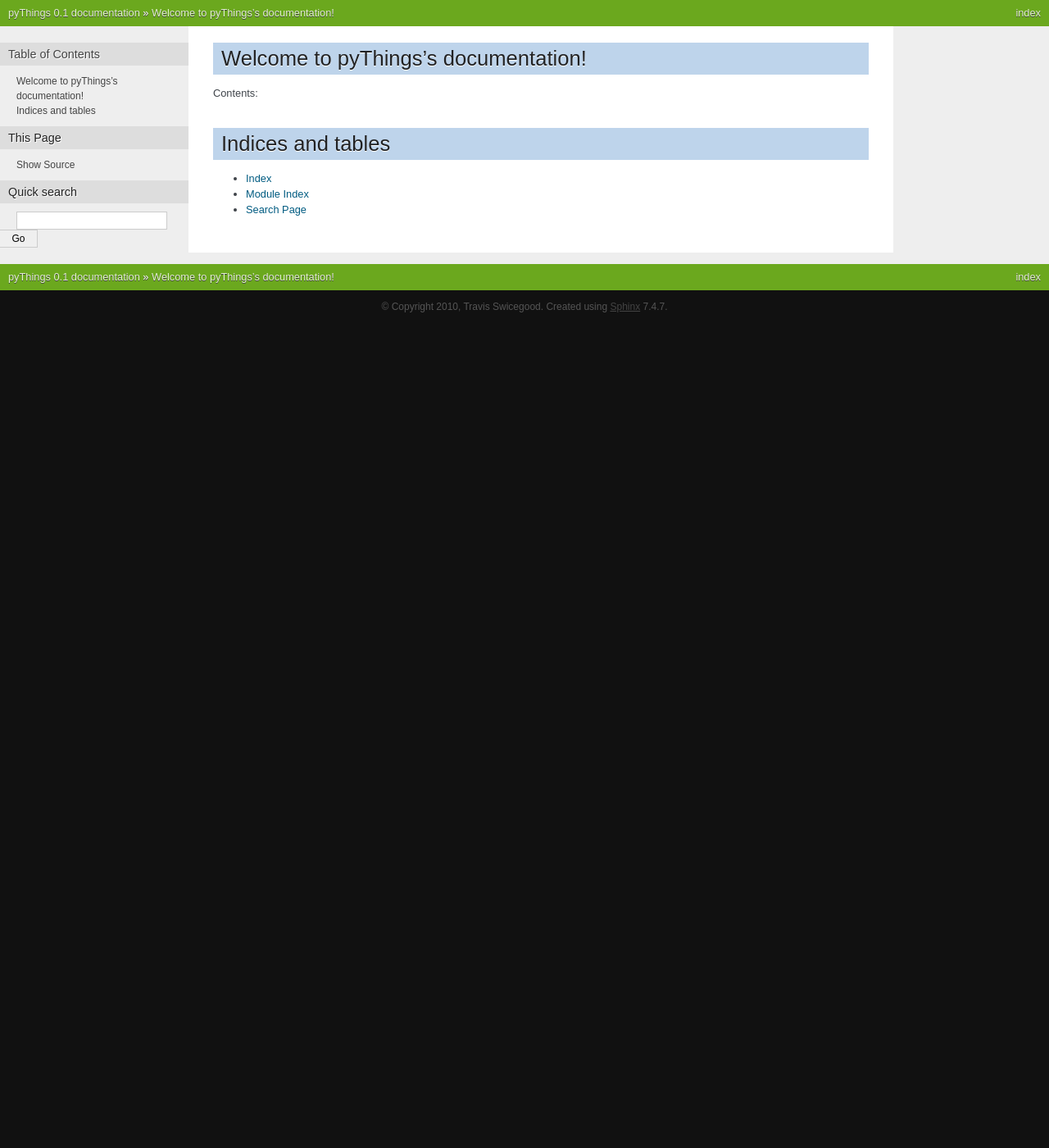
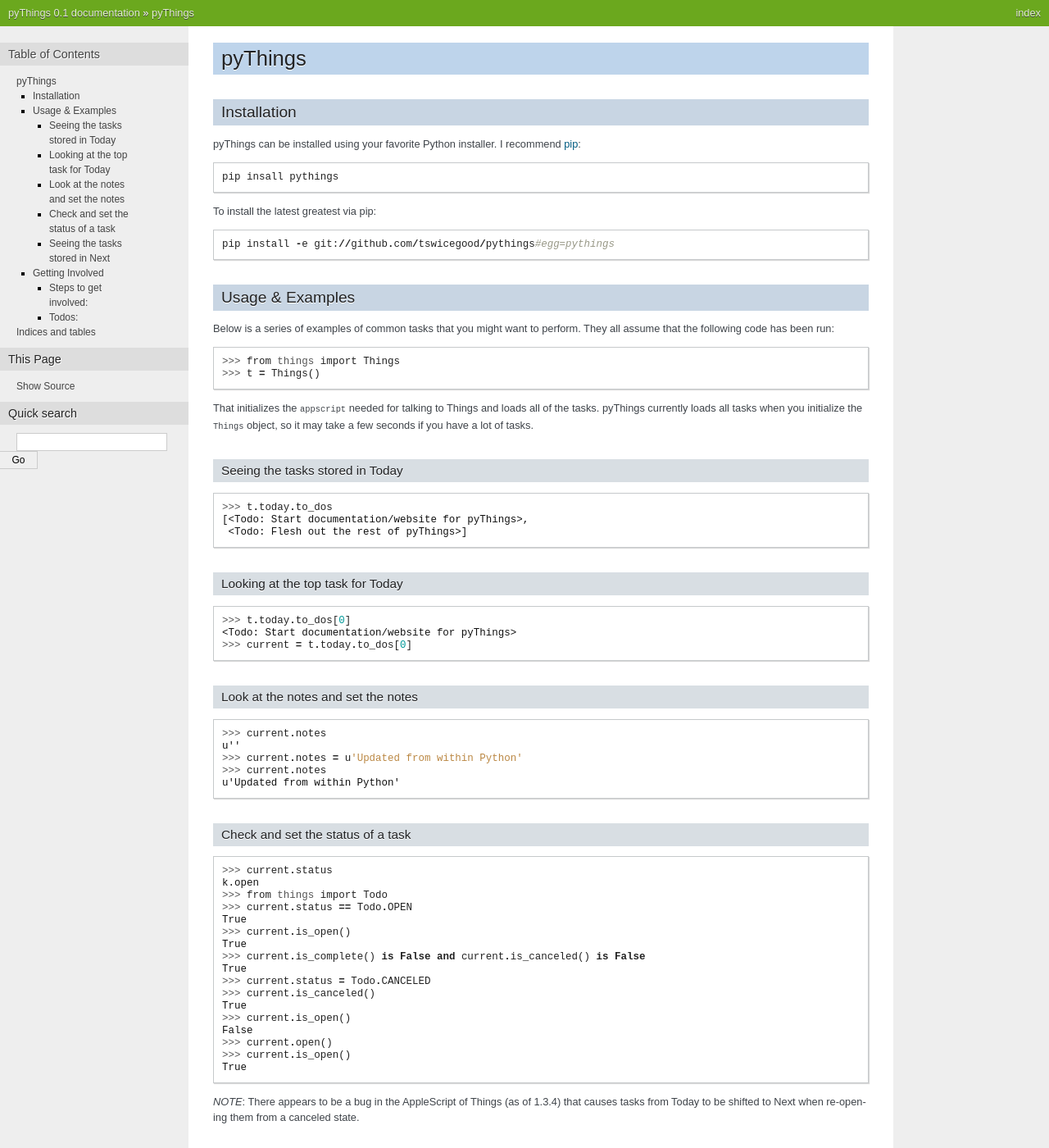
Before and after one commit to tswicegood/pyThings, a Sphinx documentation site: the page built from docs/index.rst, in a window 1280 px wide and 1400 px high. Shown: the whole window at 82% size. Built offline with Sphinx 7.4.7, drawn with Linux system fonts in a browser that asks for light colours; some of the changed text lies outside the part shown.

Commit message:
start to flesh out some of the documentation

```diff
--- a/docs/index.rst
+++ b/docs/index.rst
@@ -3,13 +3,120 @@
    You can adapt this file completely to your liking, but it should at least
    contain the root `toctree` directive.
 
-Welcome to pyThings's documentation!
-====================================
+pyThings
+========
 
-Contents:
+Installation
+------------
+pyThings can be installed using your favorite Python installer.  I recommend
+`pip <http://pip.openplans.org>`_::
 
-.. toctree::
-   :maxdepth: 2
+    pip insall pythings
+
+To install the latest greatest via pip::
+
+    pip install -e git://github.com/tswicegood/pythings#egg=pythings
+
+
+Usage & Examples
+----------------
+Below is a series of examples of common tasks that you might want to perform.
+They all assume that the following code has been run::
+
+    >>> from things import Things
+    >>> t = Things()
+
+That initializes the ``appscript`` needed for talking to Things and loads all
+of the tasks.  pyThings currently loads all tasks when you initialize the
+``Things`` object, so it may take a few seconds if you have a lot of tasks.
+
+Seeing the tasks stored in Today
+""""""""""""""""""""""""""
+
+::
+
+    >>> t.today.to_dos
+    [<Todo: Start documentation/website for pyThings>,
+     <Todo: Flesh out the rest of pyThings>]
+
+
+Looking at the top task for Today
+"""""
+
+::
+
+    >>> t.today.to_dos[0]
+    <Todo: Start documentation/website for pyThings>
+    >>> current = t.today.to_dos[0]
+
+Look at the notes and set the notes
+""""
+
+::
+
+    >>> current.notes
+    u''
+    >>> current.notes = u'Updated from within Python'
+    >>> current.notes
+    u'Updated from within Python'
+
+Check and set the status of a task
+""""
+
+    >>> current.status
+    k.open
+    >>> from things import Todo
+    >>> current.status == Todo.OPEN
+    True
+    >>> current.is_open()
+    True
+    >>> current.is_complete() is False and current.is_canceled() is False
+    True
+    >>> current.status = Todo.CANCELED
+    >>> current.is_canceled()
+    True
+    >>> current.is_open()
+    False
+    >>> current.open()
+    >>> current.is_open()
+    True
+
+*NOTE*: There appears to be a bug in the AppleScript of Things (as of 1.3.4)
+that causes tasks from Today to be shifted to Next when re-opening them from
+a canceled state.
+
+Seeing the tasks stored in Next
+"""""""""""""
+
+::
+
+    t.next.to_dos
+
+
+Getting Involved
+-------
+
+Steps to get involved:
+"""""
+
+* Find something you want to add or refactor
+* Fork the project
+* Submit pull requests
+
+Todos:
+"""""
+There's still tons to do to make feature complete.  Here are a few things I'd
+like to see added:
+
+* Lazying loading of information from Things.  Not sure how feasible it is
+  given we have to build the lists doing some ugly comparisons, but would
+  be nice.
+* Add in some unit testing.  Kind of a hard one given that we're translating to
+  another language, but it could be done.  My inclination is to have a unit
+  test suite that isolates pyThings from appscript, then have an integration
+  test that uses real AppleScript and modifies and checks against a real Things
+  intance.
+
 
 Indices and tables
 ==================
```
